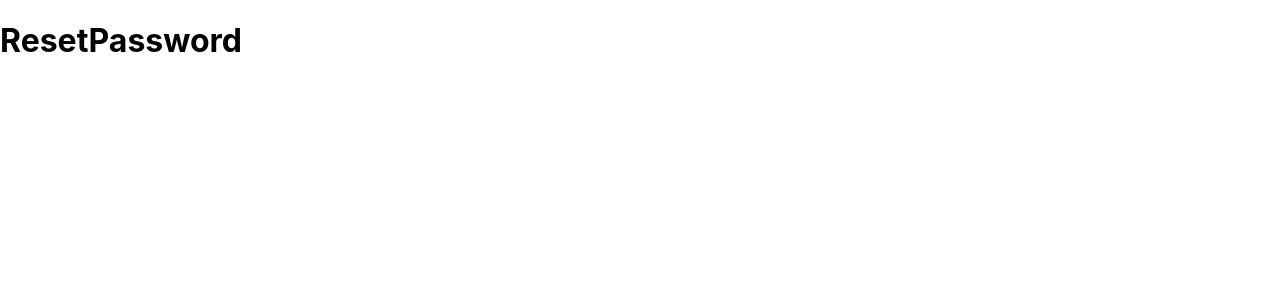
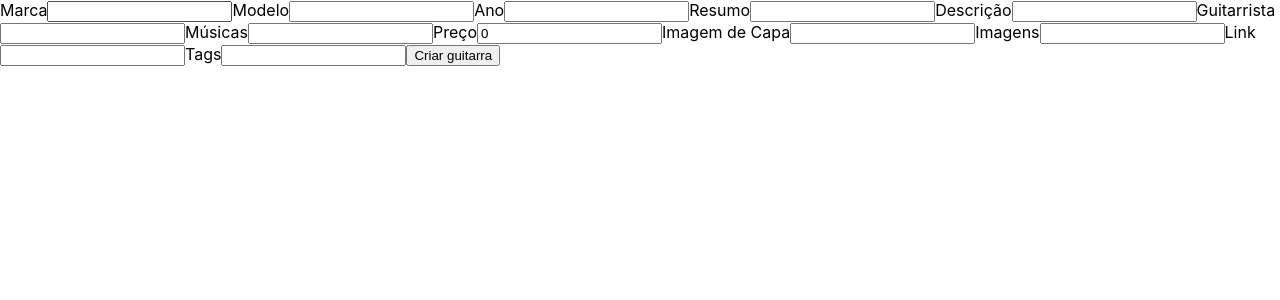
Before and after one commit to AntenorZapata/guitar-app, a React (Create React App) app in the folder client/: page /passwordReset/1 in a window 1280 px wide. Shown: the top 300 px of the page. Built offline with nearby package versions, Linux system fonts and the light colour scheme; no server answers.

Commit message:
feat: create dynamic form

```diff
--- a/client/package.json
+++ b/client/package.json
@@ -18,6 +18,7 @@
     "react-scripts": "4.0.3",
     "redux": "^4.1.1",
     "redux-thunk": "^2.3.0",
+    "underscore": "^1.13.1",
     "web-vitals": "^1.0.1"
   },
   "scripts": {
--- a/client/src/App.jsx
+++ b/client/src/App.jsx
@@ -9,7 +9,7 @@ import ResetPassword from './pages/ResetPassword';
 import GuitarCard from './components/guitarCard/GuitarCard';
 import Form from './components/form/Form';
 
-import { getGuitars } from './actions/guitars';
+import { getGuitars } from './actions';
 
 export default function App() {
   const dispatch = useDispatch();
@@ -20,14 +20,14 @@ export default function App() {
 
   return (
     <div>
-      <Switch>
+      {/* <Switch>
         <Route exact path="/login" component={Login} />
         <Route exact path="/signup" component={Signup} />
         <Route exact path="/forgotPassword" component={ForgotPassword} />
         <Route exact path="/passwordReset/:token" component={ResetPassword} />
-      </Switch>
-      {/* <GuitarCard />
-      <Form /> */}
+      </Switch> */}
+      <GuitarCard />
+      <Form />
     </div>
   );
 }
--- a/client/src/components/form/Form.jsx
+++ b/client/src/components/form/Form.jsx
@@ -1,6 +1,7 @@
 import React, { useState } from 'react';
 import { useDispatch } from 'react-redux';
-import { createGuitarData } from '../../actions/guitars';
+import { createGuitarData } from '../../actions';
+import fields from '../../services/formFields';
 
 export default function form() {
   const dispatch = useDispatch();
@@ -32,65 +33,26 @@ export default function form() {
 
     dispatch(createGuitarData(state));
   };
-
   return (
     <div>
       <form onSubmit={handleSubmit}>
-        <label htmlFor="brand">
-          Brand
-          <input type="text" id="brand" name="brand" onChange={handleValue} />
-        </label>
-        <label htmlFor="model">
-          Model
-          <input type="text" id="model" name="model" onChange={handleValue} />
-        </label>
-        <label htmlFor="year">
-          Year
-          <input type="number" id="year" name="year" onChange={handleValue} />
-        </label>
-        <label htmlFor="summary">
-          Summary
-          <input type="text" id="summary" name="summary" onChange={handleValue} />
-        </label>
-        <label htmlFor="description">
-          Description
-          <input type="text" id="description" name="description" onChange={handleValue} />
-        </label>
-        <label htmlFor="player">
-          Player
-          <input type="text" id="player" name="player" onChange={handleValue} />
-        </label>
-        <label htmlFor="songs">
-          Songs
-          <input type="text" id="songs" name="songs" onChange={handleValue} />
-        </label>
-        <label htmlFor="price">
-          Price
-          <input type="number" id="price" name="price" onChange={handleValue} />
-        </label>
-        <label htmlFor="image-cover">
-          image-cover
-          <input type="text" id="image-cover" name="imageCover" onChange={handleValue} />
-        </label>
-        <label htmlFor="images">
-          Images
-          <input type="text" id="images" name="images" onChange={handleValue} />
-        </label>
-        <label htmlFor="link">
-          Link
-          <input type="text" id="link" name="link" onChange={handleValue} />
-        </label>
+        {fields.map((field) => (
 
-        <label htmlFor="tags">
-          Tags
-          <input type="text" id="tags" name="tags" onChange={handleValue} />
-        </label>
-        <label htmlFor="likes">
-          Likes
-          <input type="number" id="likes" name="likeCount" onChange={handleValue} />
-        </label>
+          <label htmlFor={field.value} key={field.id}>
+            {field.label}
+            <input
+              type={field.type}
+              id={field.value}
+              name={field.value}
+              value={state[field.value]}
+              onChange={handleValue}
+            />
+          </label>
+
+        ))}
         <button type="submit">Criar guitarra</button>
       </form>
+
     </div>
   );
 }
--- a/client/src/components/guitarCard/GuitarCard.jsx
+++ b/client/src/components/guitarCard/GuitarCard.jsx
@@ -2,12 +2,11 @@ import React from 'react';
 import { useSelector } from 'react-redux';
 
 export default function GuitarCard() {
-  const guitars = useSelector((state) => state.guitars);
+  const guitars = useSelector((state) => state.guitars.result);
 
   return (
-
     <div>
-      {guitars.map((el) => <h1 key={el.model}>{el.model}</h1>)}
+      {guitars && guitars.map((gt) => <h3 key={gt._id}>{gt.brand}</h3>)}
     </div>
   );
 }
--- a/client/src/pages/Login.jsx
+++ b/client/src/pages/Login.jsx
@@ -4,8 +4,15 @@ import { Link } from 'react-router-dom';
 export default function Login() {
   const [state, setState] = useState({ email: '', password: '' });
 
+  const handleValueInput = (e) => {
+    e.preventDefault();
+    const { name } = e.target;
+
+    setState({ ...state, [name]: e.target.value });
+  };
+
   const hendleSubmit = () => {
-
+    const { email, password } = state;
   };
 
   return (
@@ -13,14 +20,26 @@ export default function Login() {
       <form>
         <label htmlFor="email">
           Email
-          <input type="email" required id="email" />
+          <input
+            type="email"
+            value={state.email}
+            name="email"
+            required
+            id="email"
+            onChange={handleValueInput}
+          />
         </label>
         <label htmlFor="password">
           Password
-          <input type="text" />
+          <input
+            type="text"
+            name="password"
+            value={state.password}
+            onChange={handleValueInput}
+          />
         </label>
         <button type="submit">Entrar</button>
-        {/* <Link to="/forgotPassword">Esqueci minha senha</Link> */}
+        <Link to="/forgotPassword">Esqueci minha senha</Link>
       </form>
     </div>
   );
--- a/client/src/reducers/index.js
+++ b/client/src/reducers/index.js
@@ -1,6 +1,8 @@
 import { combineReducers } from 'redux';
 import guitars from './guitars';
+import user from './user';
 
 export default combineReducers({
   guitars,
+  user,
 });
--- /dev/null
+++ b/client/src/services/formFields.js
@@ -0,0 +1,40 @@
+const fields = [
+  {
+    id: 1, label: 'Marca', type: 'text', value: 'brand',
+  },
+  {
+    id: 2, label: 'Modelo', type: 'text', value: 'model',
+  },
+  {
+    id: 3, label: 'Ano', type: 'number', value: 'year',
+  },
+  {
+    id: 4, label: 'Resumo', type: 'text', value: 'summary',
+  },
+  {
+    id: 5, label: 'Descrição', type: 'text', value: 'description',
+  },
+  {
+    id: 6, label: 'Guitarrista', type: 'text', value: 'player',
+  },
+  {
+    id: 7, label: 'Músicas', type: 'text', value: 'songs',
+  },
+  {
+    id: 8, label: 'Preço', type: 'number', value: 'price',
+  },
+  {
+    id: 9, label: 'Imagem de Capa', type: 'text', value: 'imageCover',
+  },
+  {
+    id: 10, label: 'Imagens', type: 'text', value: 'images',
+  },
+  {
+    id: 11, label: 'Link', type: 'text', value: 'link',
+  },
+  {
+    id: 12, label: 'Tags', type: 'text', value: 'tags',
+  },
+];
+
+export default fields;
```
Also changed, not shown: client/.eslintrc.json, client/src/actions/index.js (renamed from client/src/actions/guitars.js), client/src/reducers/user.js (added), 2 other files (tests, documents, lock files or other folders).
